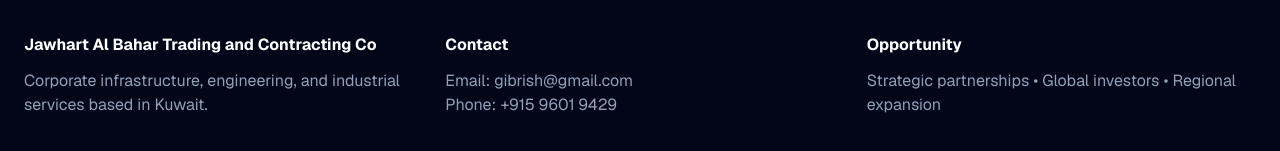
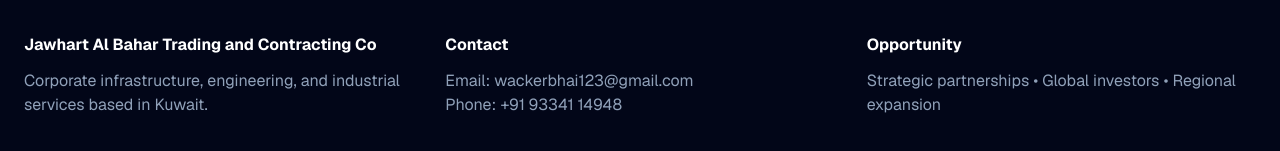
Before and after one commit to Yaseen365/al-bahar-website, a Next.js app: page / in a window 1280 px wide. Shown: the part 5958-6109 px from the top of the page. Built offline with nearby package versions, Linux system fonts and the light colour scheme.

Commit message:
Temp update

```diff
--- a/app/page.tsx
+++ b/app/page.tsx
@@ -110,7 +110,7 @@ const [formSuccess, setFormSuccess] = useState(false);
             <a href="#contact" className="font-medium tracking-wide hover:text-amber-400 hover:underline underline-offset-8 transition duration-300">Contact</a>
           </nav>
           <a
-  href="mailto:gibrish@gmail.com"
+  href="mailto:wackerbhai@gmail.com"
   className={`hidden xl:inline-block bg-amber-500 text-slate-950 px-2 py-1 text-xs rounded-lg md:px-4 md:py-2 md:text-base md:rounded-2xl font-semibold hover:scale-105 transition-all duration-700 inline-block overflow-hidden ${
     scrolled
       ? "md:opacity-0 md:translate-y-[-30px] md:max-w-0 md:px-0 md:py-0 md:pointer-events-none opacity-100 translate-y-0 max-w-xs"
@@ -180,7 +180,7 @@ const [formSuccess, setFormSuccess] = useState(false);
         </button>
 
         <a
-          href="mailto:gibrish@gmial.com?subject=Company%20Profile%20Request"
+          href="mailto:wackerbhai@gmial.com?subject=Company%20Profile%20Request"
           className="border border-slate-600 px-5 py-3 rounded-xl text-base md:text-lg w-full sm:w-auto text-center hover:border-white hover:text-white transition inline-block"
         >
           Company Profile
@@ -565,7 +565,7 @@ onSubmit={() => setIsSubmitting(true)}
 </button>
 
   <a
-  href="https://wa.me/+91596019429?text=Hello%20I%20am%20interested%20in%20Jawhart%20Al%20Bahar%20services"
+  href="https://wa.me/+919334114948?text=Hello%20I%20am%20interested%20in%20Jawhart%20Al%20Bahar%20services"
   target="_blank"
   rel="noopener noreferrer"
   className="w-full mt-3 bg-[#2ab318] text-white py-3 rounded-2xl font-semibold hover:bg-white hover:text-[#2ab318] transition cursor-pointer flex items-center justify-center gap-3"
@@ -594,20 +594,20 @@ onSubmit={() => setIsSubmitting(true)}
             <p>
   Email:{" "}
   <a
-    href="mailto:gibrish@gmail.com"
+    href="mailto:wackerbhai@gmail.com"
     className="hover:text-white hover:underline transition"
   >
-    gibrish@gmail.com
+    wackerbhai123@gmail.com
   </a>
 </p>
 
 <p>
   Phone:{" "}
   <a
-    href="tel:+915 9601 9429"
+    href="tel:+91 93341 14948"
     className="hover:text-white hover:underline transition"
   >
-    +915 9601 9429
+    +91 93341 14948
   </a>
 </p>
           </div>
```
